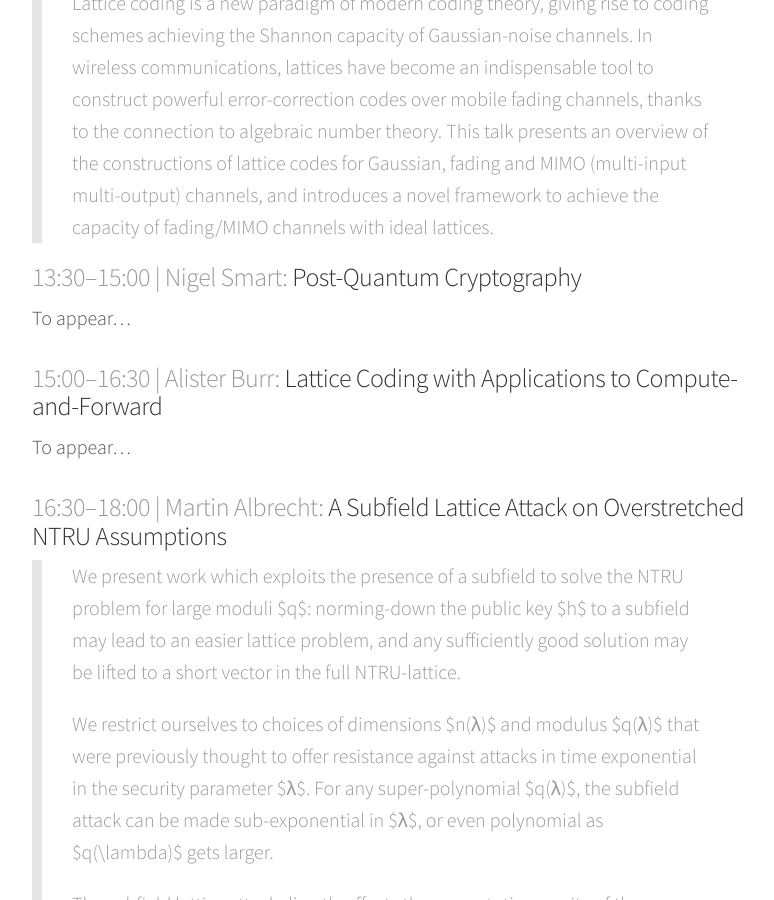
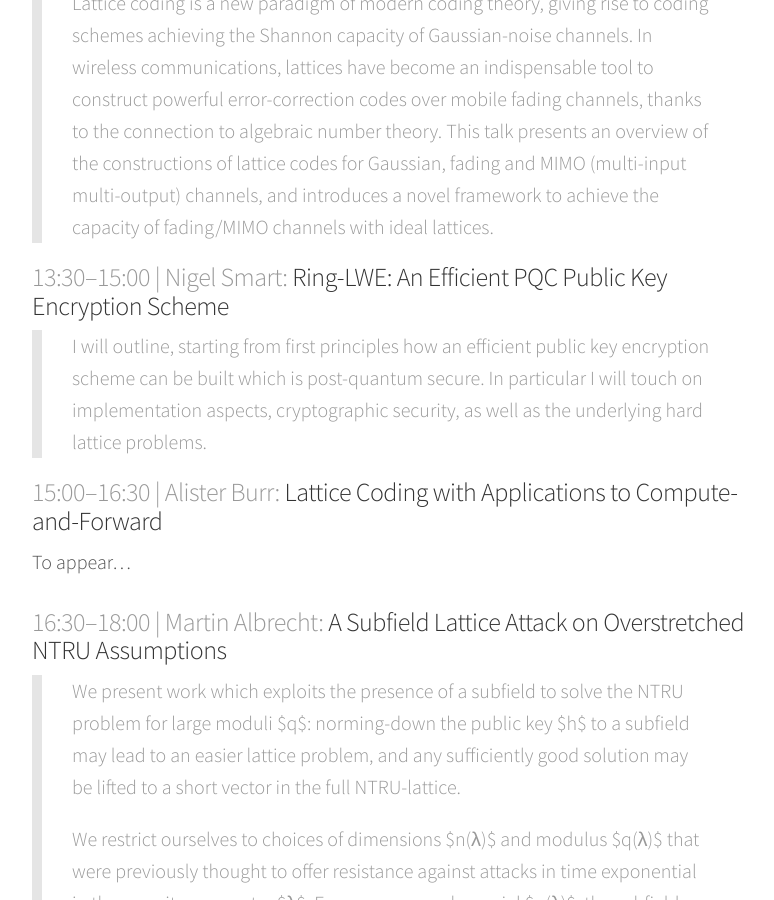
Before and after one commit to malb/discrete-subgroup, a Jekyll site: the page built from _posts/2016-05-04-lattice-meeting.md, in a window 1280 px wide and 900 px high, scrolled down 773 px. Shown: the whole window, without its empty margins (248-1022 px from the left). Built offline with Jekyll 4.4.1, drawn with Linux system fonts in a browser that asks for light colours; nearby versions of some CDN libraries.

Commit message:
Nigel's title & abstract

```diff
--- a/_posts/2016-05-04-lattice-meeting.md
+++ b/_posts/2016-05-04-lattice-meeting.md
@@ -15,9 +15,9 @@ We have four talks scheduled.
 
 > Lattice coding is a new paradigm of modern coding theory, giving rise to coding schemes achieving the Shannon capacity of Gaussian-noise channels. In wireless communications, lattices have become an indispensable tool to construct powerful error-correction codes over mobile fading channels, thanks to the connection to algebraic number theory. This talk presents an overview of the constructions of lattice codes for Gaussian, fading and MIMO (multi-input multi-output) channels, and introduces a novel framework to achieve the capacity of fading/MIMO channels with ideal lattices.
 
-### <span>13:30–15:00 | Nigel Smart:</span> Post-Quantum Cryptography ###
+### <span>13:30–15:00 | Nigel Smart:</span> Ring-LWE: An Efficient PQC Public Key Encryption Scheme ###
 
-To appear…
+> I will outline, starting from first principles how an efficient public key encryption scheme can be built which is post-quantum secure. In particular I will touch on implementation aspects, cryptographic security, as well as the underlying hard lattice problems.
 
 ### <span>15:00–16:30 | Alister Burr:</span> Lattice Coding with Applications to Compute-and-Forward ###
 
```
